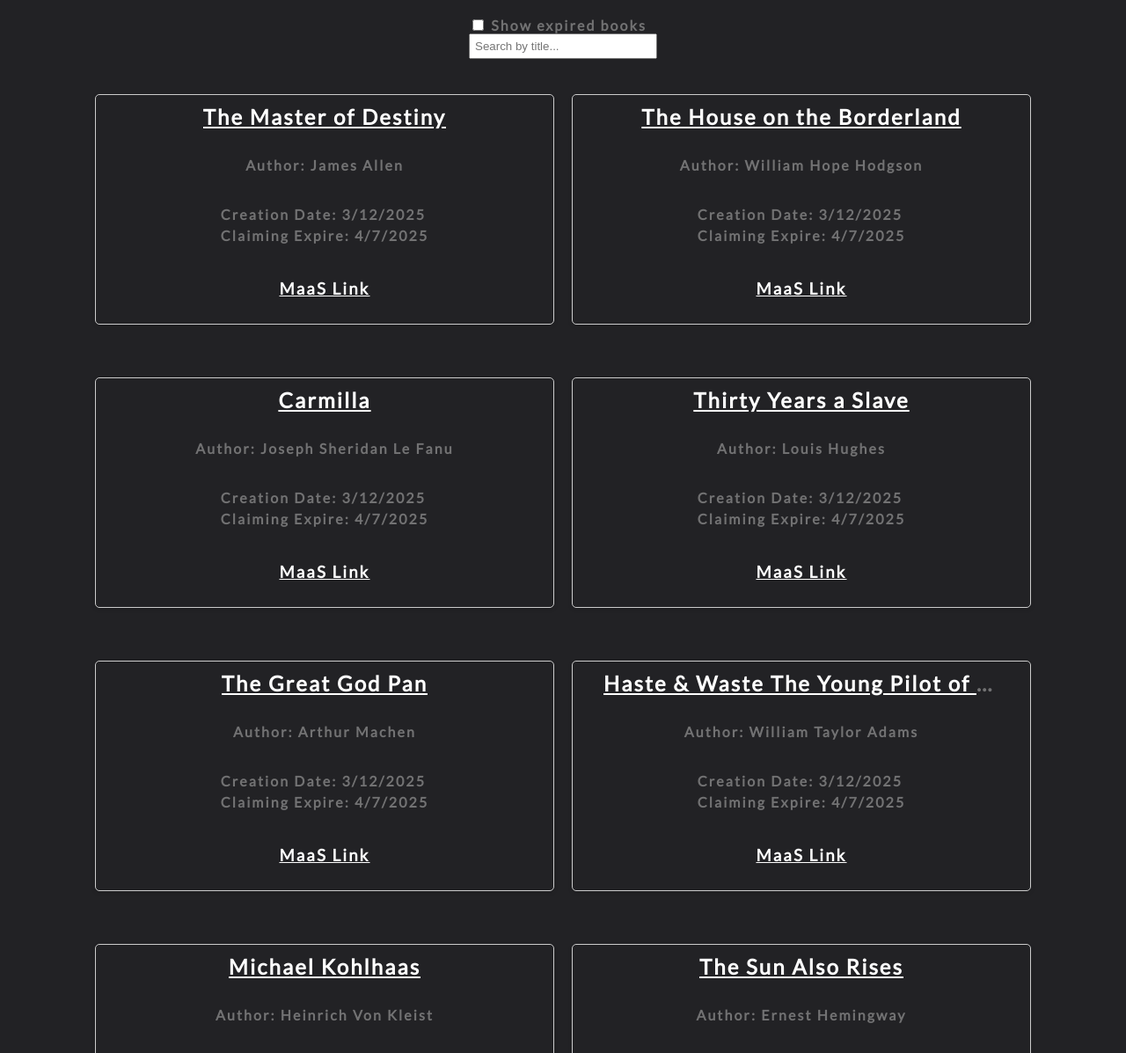
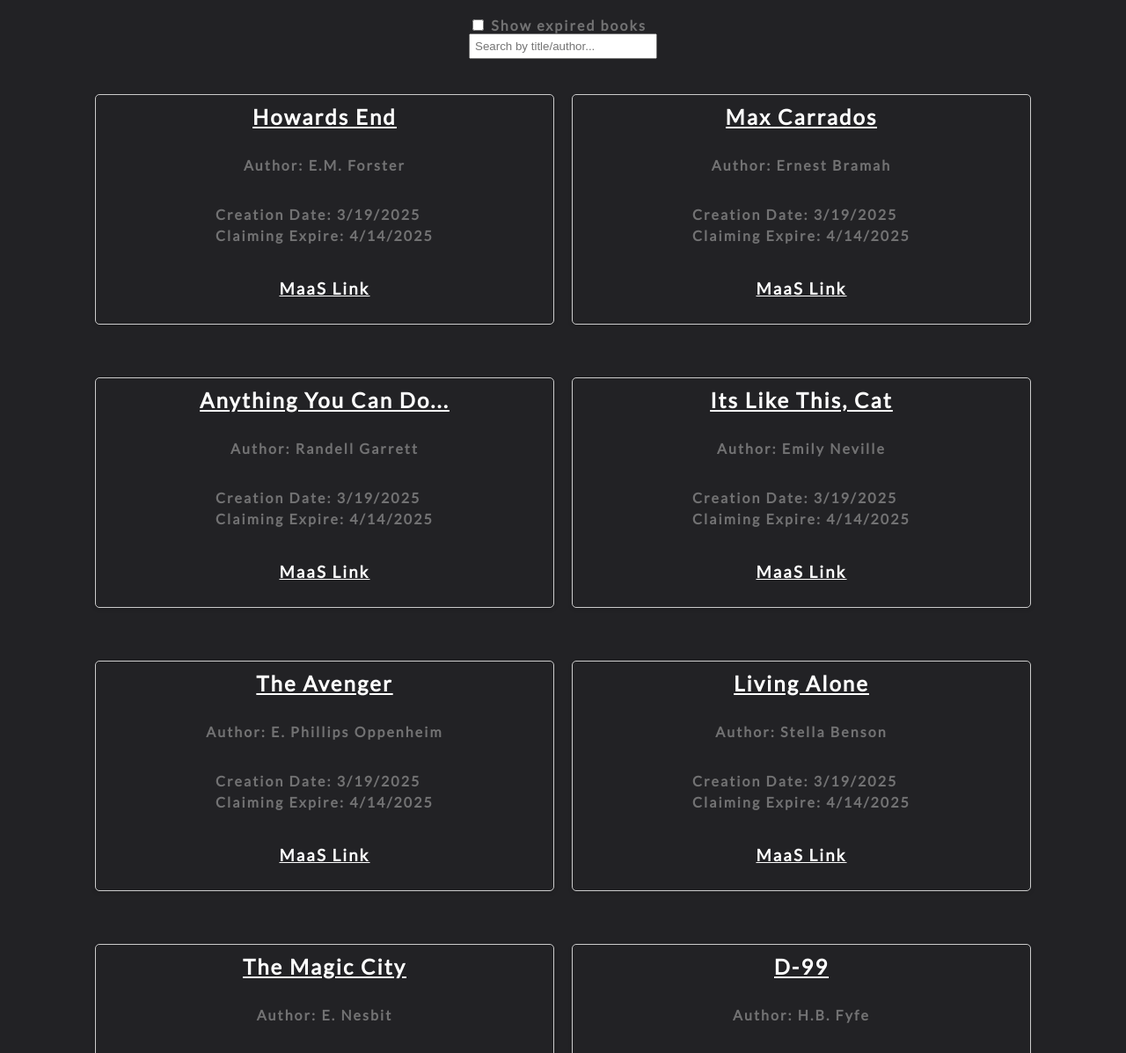
Before and after one commit to snoozie-v/nfbcdecay, a plain HTML site: page index.html in a window 1280 px wide. Shown: the part 299-1496 px from the top of the page at 88% size. Drawn offline with Linux system fonts and the light colour scheme.

Commit message:
new books added

```diff
--- a/data.js
+++ b/data.js
@@ -2,13 +2,76 @@
 //     contract: "",
 //     title: "",
 //     author: "",
-//     creation: "3/12/2025",
-//     claiming_expire: "4/7/2025"
+//     creation: "3/19/2025",
+//     claiming_expire: "4/14/2025"
 // },
 
 
 const data = [
 {
+    contract: "0x4e6AAD998039aF08238A5Bb4bA5eA522e0241E16",
+    title: "Howards End",
+    author: "E.M. Forster",
+    creation: "3/19/2025",
+    claiming_expire: "4/14/2025"
+},
+  {
+    contract: "0x0633B72AA89cf40547595786a4C461D10E2ceAb7",
+    title: "Max Carrados",
+    author: "Ernest Bramah",
+    creation: "3/19/2025",
+    claiming_expire: "4/14/2025"
+},
+  {
+    contract: "0x4B0fA346Db072C564906E734bdF384cf376Ae4F0",
+    title: "Anything You Can Do...",
+    author: "Randell Garrett",
+    creation: "3/19/2025",
+    claiming_expire: "4/14/2025"
+},
+{
+    contract: "0x101DaD798c2684c17bf2fF15E4003cCcA10E9495",
+    title: "Its Like This, Cat",
+    author: "Emily Neville",
+    creation: "3/19/2025",
+    claiming_expire: "4/14/2025"
+},
+  {
+    contract: "0x7C952872643aEaD717DE6A345d31D2B09FAf6FAd",
+    title: "The Avenger",
+    author: "E. Phillips Oppenheim",
+    creation: "3/19/2025",
+    claiming_expire: "4/14/2025"
+},
+  {
+    contract: "0x4C09C9cE7B1F8d920f889fCB02324dAe23E2718a",
+    title: "Living Alone",
+    author: "Stella Benson",
+    creation: "3/19/2025",
+    claiming_expire: "4/14/2025"
+},
+  {
+    contract: "0x81188eA1Bc90468A4c3590d9254c358708505239",
+    title: "The Magic City",
+    author: "E. Nesbit",
+    creation: "3/19/2025",
+    claiming_expire: "4/14/2025"
+},
+  {
+    contract: "0xD8466f6eB56FAa263835E9796B4Bc1898E700656",
+    title: "D-99",
+    author: "H.B. Fyfe",
+    creation: "3/19/2025",
+    claiming_expire: "4/14/2025"
+},
+  {
+    contract: "0xE213bBd7CAdfB4D53c5C1f8905B2581EB44Fb517",
+    title: "The Duel",
+    author: "Anton Chekhov",
+    creation: "3/19/2025",
+    claiming_expire: "4/14/2025"
+},
+  {
     contract: "0xbF141D82cB1a8ACC131281aabe56A6c048795e69",
     title: "The Master of Destiny",
     author: "James Allen",
--- a/index.html
+++ b/index.html
@@ -25,7 +25,7 @@
             <input type="checkbox" id="toggle-expired"> Show expired books
         </label>
         <br>
-        <input type="text" id="search-input" placeholder="Search by title...">
+        <input type="text" id="search-input" placeholder="Search by title/author...">
     </div>
     <div id="data-container"></div>
     <script type="module" src="script.js"></script>
```
